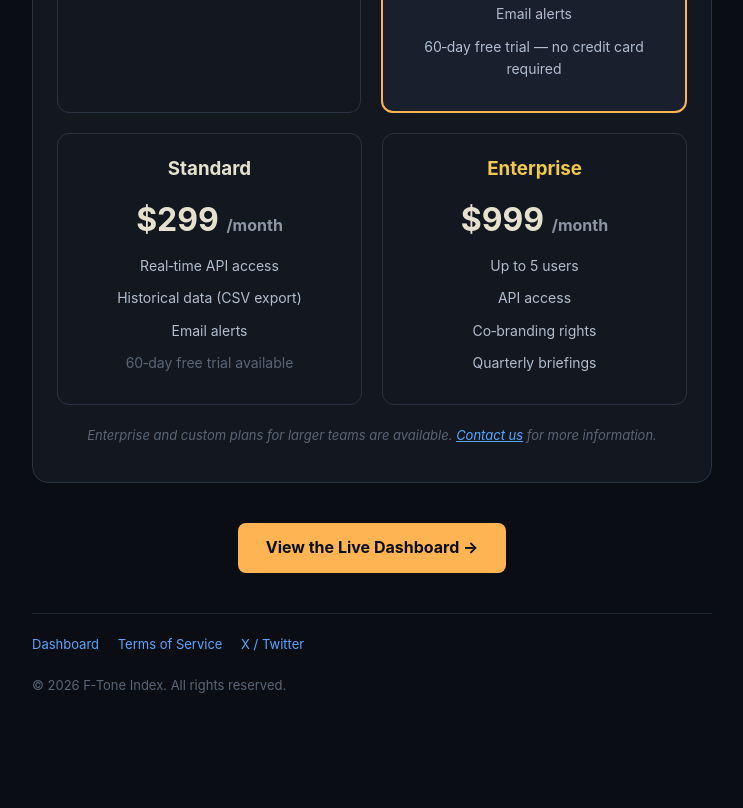
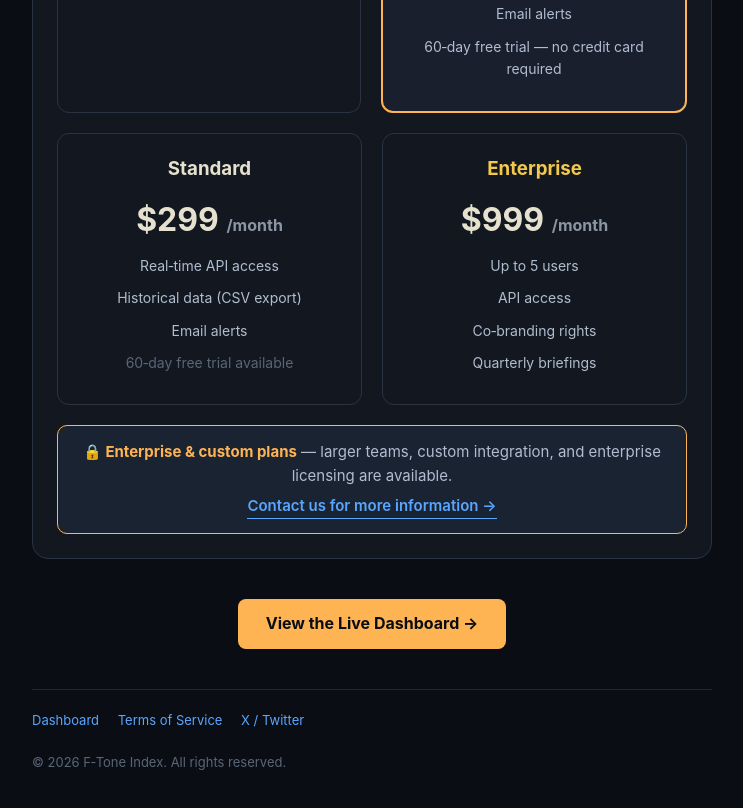
Before and after one commit to ftone-index/ftone-landing, a plain HTML site: page index.html in a window 1280 px wide. Shown: the part 3182-3990 px from the top of the page, without its empty margins (268-1011 px from the left). Before the commit the page ends 3918 px from the top, so only its background shows below. Drawn offline with Linux system fonts and the light colour scheme.

Commit message:
Enhance visibility of enterprise plans section
Added a visible note for enterprise and custom plans with contact information.

```diff
--- a/index.html
+++ b/index.html
@@ -262,9 +262,31 @@
             </div>
 
         </div>
-        <p style="font-size:13px; color:#5a6577; margin-top:10px;">
-            <em>Enterprise and custom plans for larger teams are available. <a href="mailto:ftone.index@gmail.com" style="color:#58a6ff;">Contact us</a> for more information.</em>
-        </p>
+
+        <!-- ENTERPRISE NOTE — NOW MUCH MORE VISIBLE -->
+        <div style="
+            margin: 20px 0 0 0;
+            padding: 14px 20px;
+            background: #1a2332;
+            border: 1px solid #ffb454;
+            border-radius: 10px;
+            font-size: 15px;
+            color: #e6e1cf;
+            text-align: center;
+        ">
+            <strong style="color: #ffb454;">🔒 Enterprise & custom plans</strong>
+            <span style="color: #b0bdcf;">— larger teams, custom integration, and enterprise licensing are available.</span>
+            <br>
+            <a href="mailto:ftone.index@gmail.com" style="
+                display: inline-block;
+                margin-top: 6px;
+                color: #58a6ff;
+                font-weight: 600;
+                text-decoration: none;
+                border-bottom: 1px solid #58a6ff;
+            ">Contact us for more information →</a>
+        </div>
+
     </div>
 
     <div class="cta">
```
